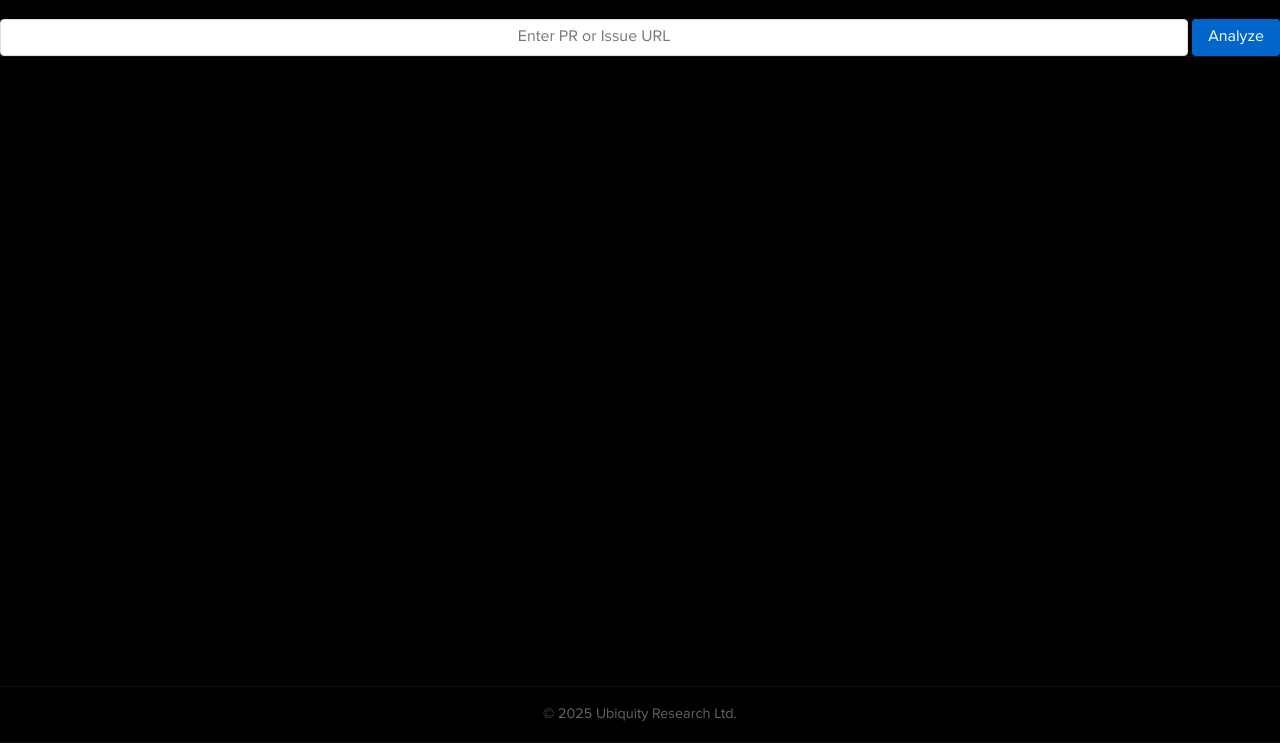
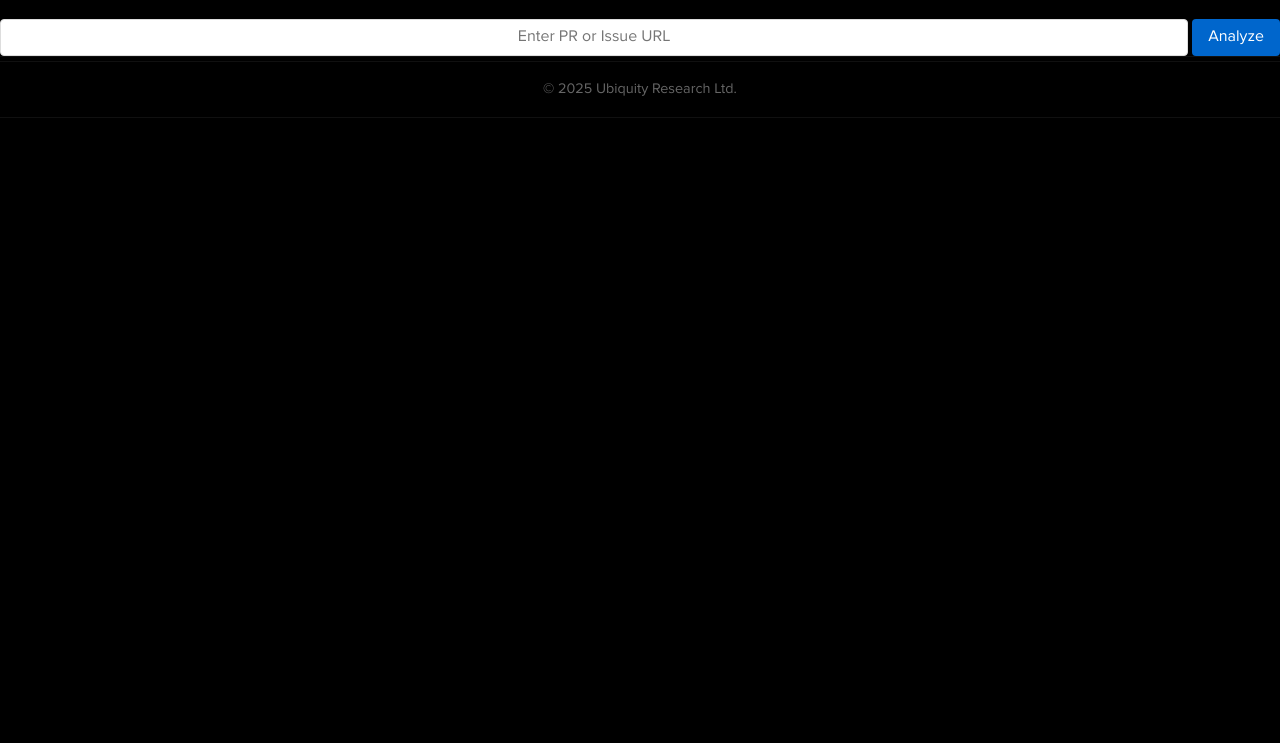
Before and after one commit to 0x4007/module-rewards, a website: page public/index.html in a window 1280 px wide. Shown: the part 57-800 px from the top of the page. Drawn offline with nearby package versions, Linux system fonts and the light colour scheme.

Commit message:
style: modify CSS for footer behavior, transitioning to normal document flow, adjusting body height to min-height, and enhancing layout with new main section styling

```diff
--- a/public/css/main.css
+++ b/public/css/main.css
@@ -27,7 +27,6 @@
   --error: #ff4444;
   --success: #00aa55;
   --font-family: "Ubiquity Nova", -apple-system, system-ui, BlinkMacSystemFont, "Segoe UI", sans-serif;
-  --footer-height: 53px; /* Height of the footer including padding and border */
 }
 
 @media (prefers-color-scheme: dark) {
@@ -54,20 +53,16 @@ html, body {
   overflow-x: hidden; /* Prevent horizontal scrollbar on body */
   width: 100%;
   position: relative;
-  height: 100%;
+  min-height: 100%;
 }
 
 body {
   line-height: 1.6;
   color: var(--text);
   background: #000;
-  /* max-width: 1200px; */
   margin: 0 auto;
-  /* padding: 2rem; */
   font-size: 16px;
   overflow-x: visible; /* Allow content-columns to overflow */
-  /* Add padding to the bottom to account for the fixed footer */
-  padding-bottom: var(--footer-height);
 }
 
 h1 {
@@ -88,12 +83,12 @@ header {
   text-align: center;
 }
 
+main {
+  /* No special positioning - just let it flow naturally */
+}
+
 footer {
-  /* Fixed footer that stays at the bottom of the viewport */
-  position: fixed;
-  bottom: 0;
-  left: 0;
-  width: 100%;
+  /* Normal document flow - will only be visible when scrolled to the bottom */
   color: var(--text-light);
   font-size: 0.9rem;
   text-align: center;
@@ -160,7 +155,6 @@ footer {
   justify-content: center;
   position: relative; /* Ensure proper stacking context */
   left: 0; /* Ensure left alignment doesn't get cut off */
-  padding-bottom: 58px;
 }
 
 .column {
@@ -285,6 +279,7 @@ footer {
   backdrop-filter: blur(12px);
   background-color: #00000040;
   border:1px solid #ffffff10;
+  overflow: scroll;
 }
 
 .grouped-comment {
@@ -839,3 +834,6 @@ h6 {
     text-overflow: ellipsis;
     overflow: hidden;
 }
+
+
+details {cursor: pointer;}
```
